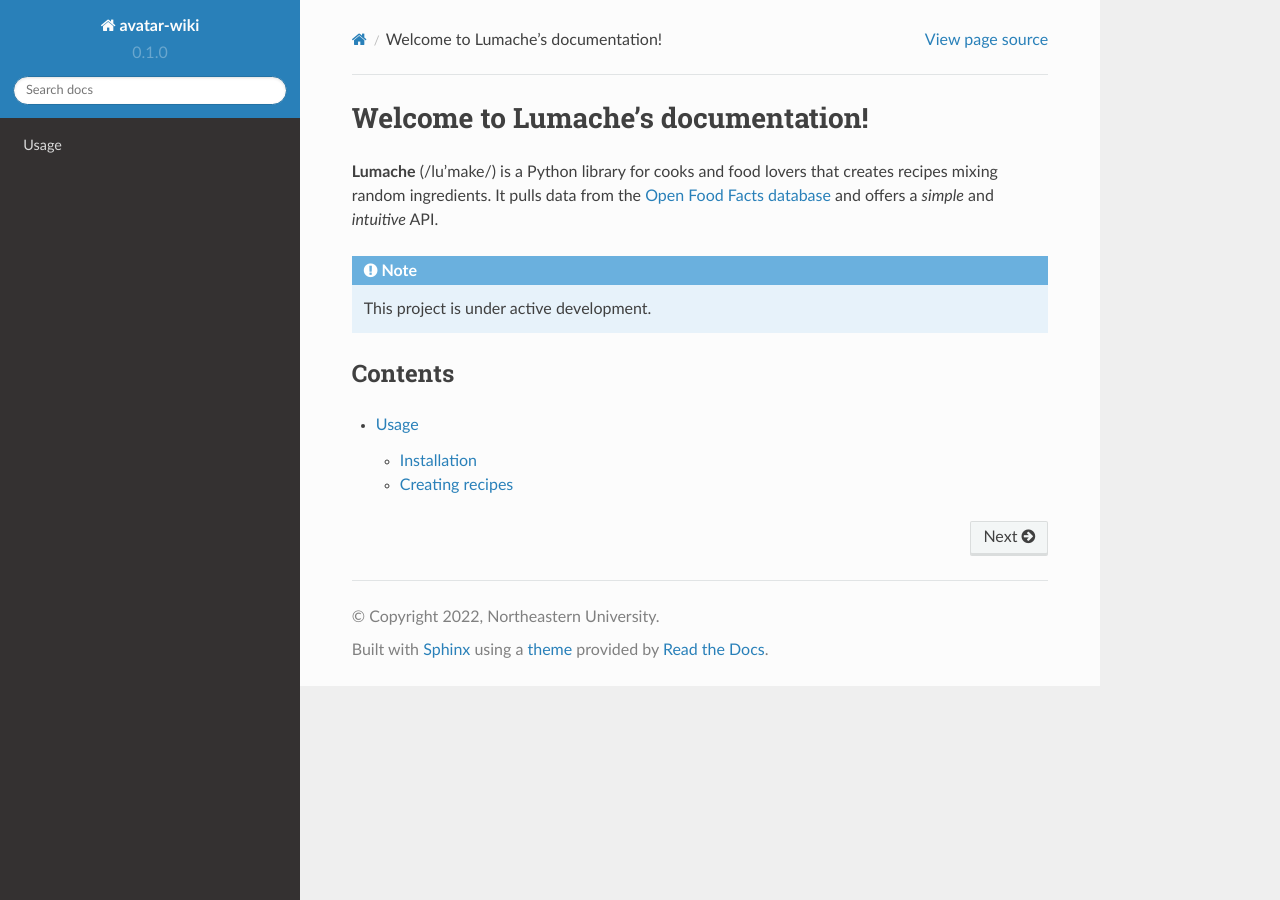
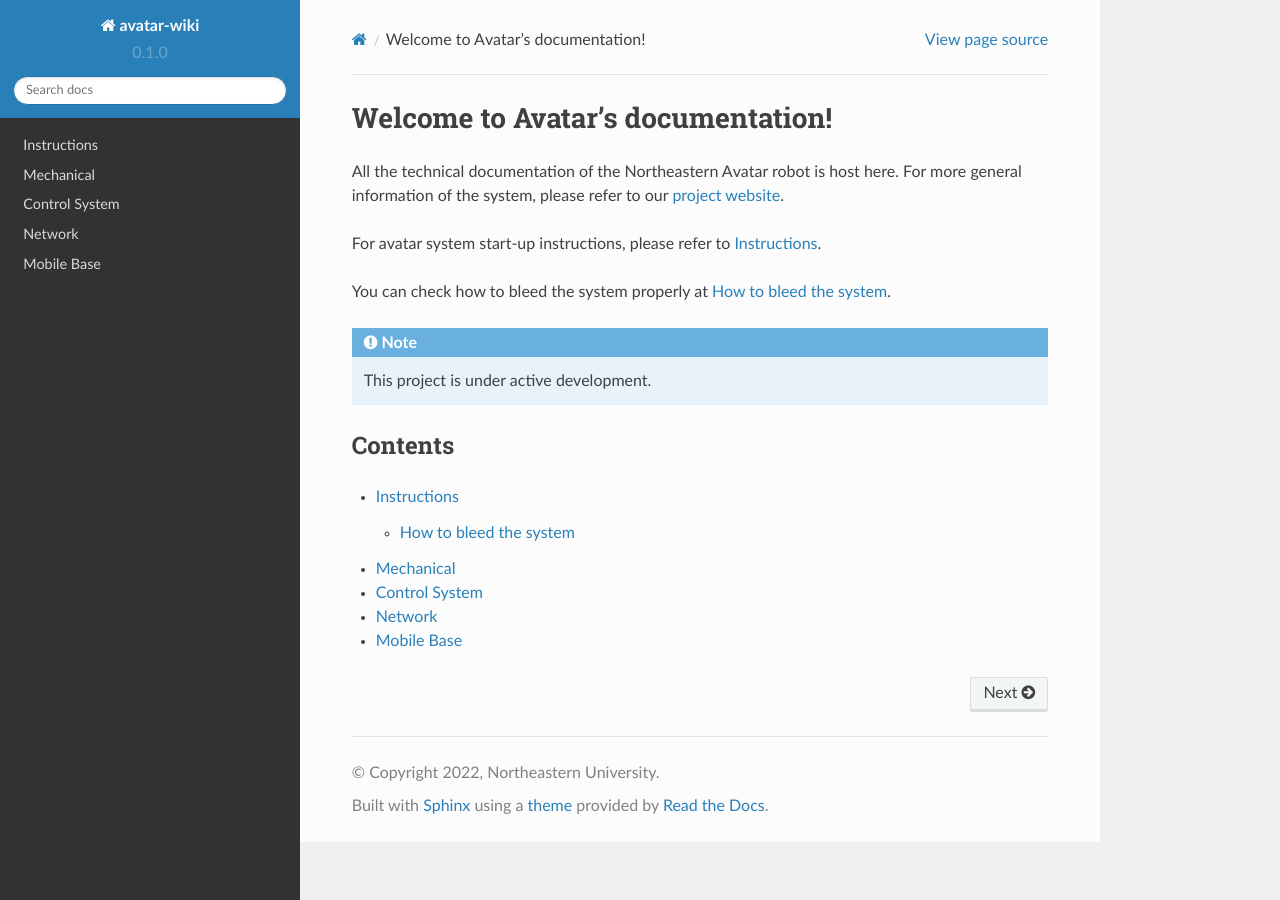
Before and after one commit to davidhnguyen2000/avatar-wiki, a Sphinx documentation site: the page built from docs/source/index.rst, in a window 1280 px wide. Built offline with Sphinx 7.4.7 and the Read the Docs theme 2.0.0, drawn with Linux system fonts in a browser that asks for light colours.

Commit message:
major updates

```diff
--- /dev/null
+++ b/docs/source/control.rst
@@ -0,0 +1,2 @@
+Control System
+==============
--- a/docs/source/index.rst
+++ b/docs/source/index.rst
@@ -1,10 +1,13 @@
-Welcome to Lumache's documentation!
+Welcome to Avatar's documentation!
 ===================================
 
-**Lumache** (/lu'make/) is a Python library for cooks and food lovers
-that creates recipes mixing random ingredients.
-It pulls data from the `Open Food Facts database <https://world.openfoodfacts.org/>`_
-and offers a *simple* and *intuitive* API.
+All the technical documentation of the Northeastern Avatar robot is host here.
+For more general information of the system, please refer to our
+`project website <https://robot.neu.edu/project/avatar/>`_.
+
+For avatar system start-up instructions, please refer to :doc:`/instructions`.
+
+You can check how to bleed the system properly at :ref:`bleed-system`.
 
 .. note::
 
@@ -15,4 +18,8 @@ Contents
 
 .. toctree::
 
-   usage
+   instructions
+   mechanical
+   control
+   network
+   mobile_base
--- /dev/null
+++ b/docs/source/instructions.rst
@@ -0,0 +1,10 @@
+Instructions
+============
+
+
+
+.. _bleed-system:
+
+How to bleed the system
+-----------------------
+First of all, you need to get up at 6am!
--- /dev/null
+++ b/docs/source/mechanical.rst
@@ -0,0 +1,2 @@
+Mechanical
+==========
--- /dev/null
+++ b/docs/source/mobile_base.rst
@@ -0,0 +1,2 @@
+Mobile Base
+===========
--- /dev/null
+++ b/docs/source/network.rst
@@ -0,0 +1,2 @@
+Network
+=======
--- a/docs/source/usage.rst
+++ b/docs/source/usage.rst
@@ -17,3 +17,5 @@ Creating recipes
 
 To retrieve a list of random ingredients,
 you can use the ``lumache.get_random_ingredients()`` function:
+
+.. autofunction:: lumache.get_random_ingredients
```
